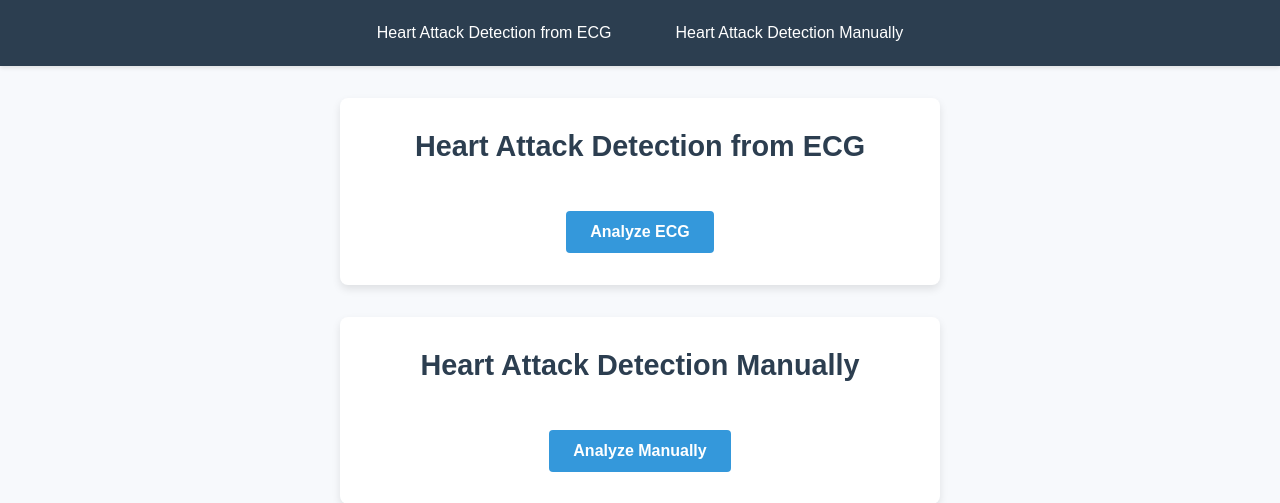
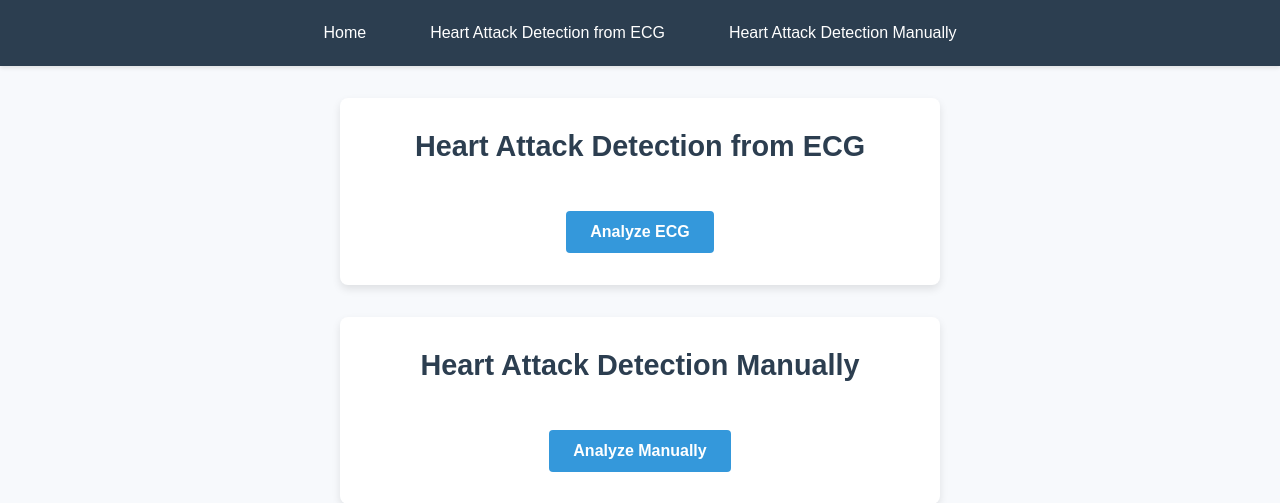
Before and after one commit to Arpit-desgin/nishant, a Flask app: page / in a window 1280 px wide. Shown: the top 503 px of the page. Run offline with Flask 3, Linux system fonts and the light colour scheme.

Commit message:
some changes

```diff
--- a/templates/base.html
+++ b/templates/base.html
@@ -122,6 +122,7 @@
     <!-- Navbar -->
     <div class="navbar">
         <div class="nav-links">
+            <a href="/">Home</a>
             <a href="/home">Heart Attack Detection from ECG</a>
             <a href="/index">Heart Attack Detection Manually</a>
         </div>
--- a/templates/homepage.html
+++ b/templates/homepage.html
@@ -142,6 +142,7 @@
 <body>
     <div class="navbar">
         <div class="nav-links">
+            <a href="/">Home</a>
             <a href="/home">Heart Attack Detection from ECG</a>
             <a href="/index">Heart Attack Detection Manually</a>
         </div>
--- a/templates/index.html
+++ b/templates/index.html
@@ -143,6 +143,7 @@
 <body>
     <div class="navbar">
         <div class="nav-links">
+            <a href="/">Home</a>
             <a href="/home">Heart Attack Detection from ECG</a>
             <a href="/index">Heart Attack Detection Manually</a>
         </div>
```
